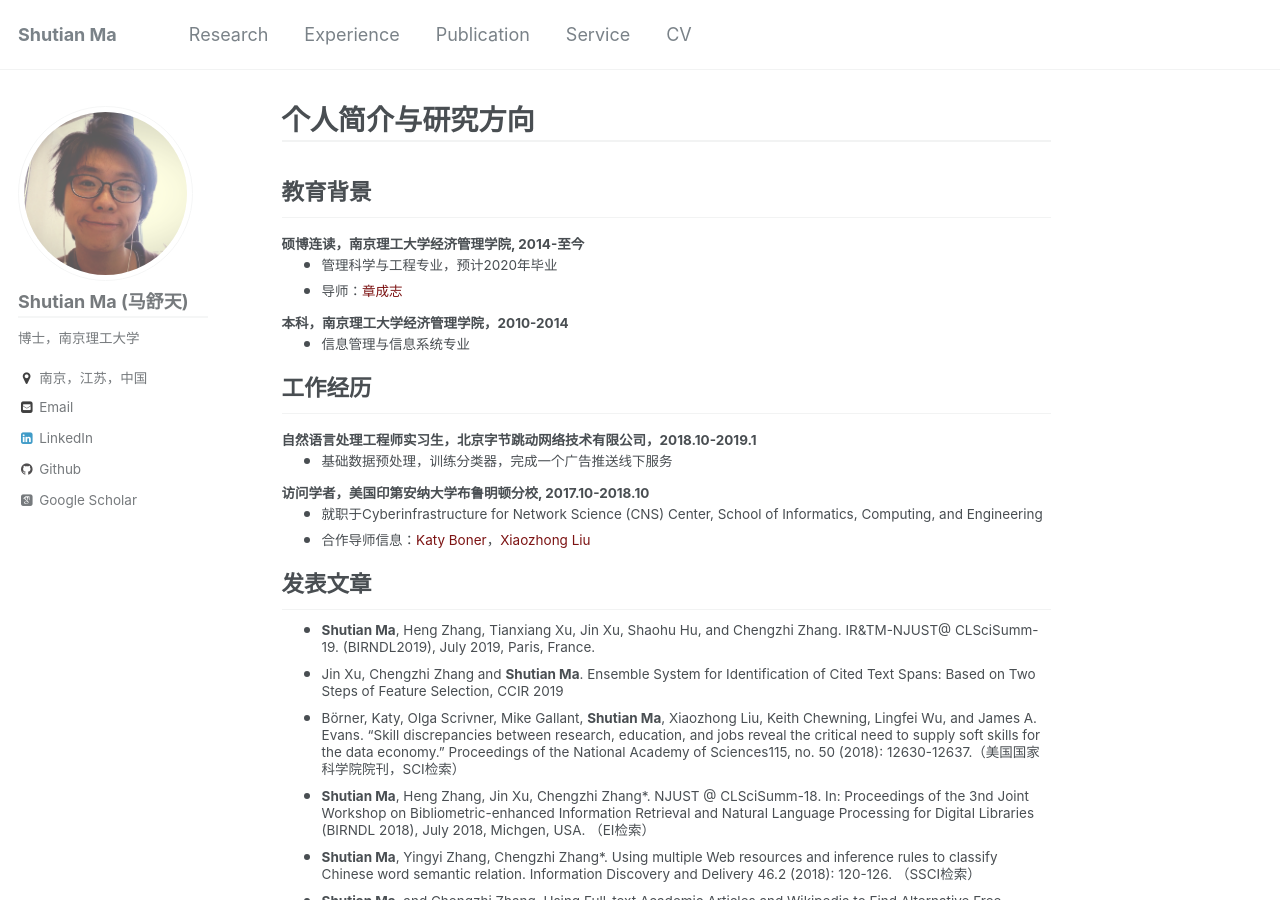
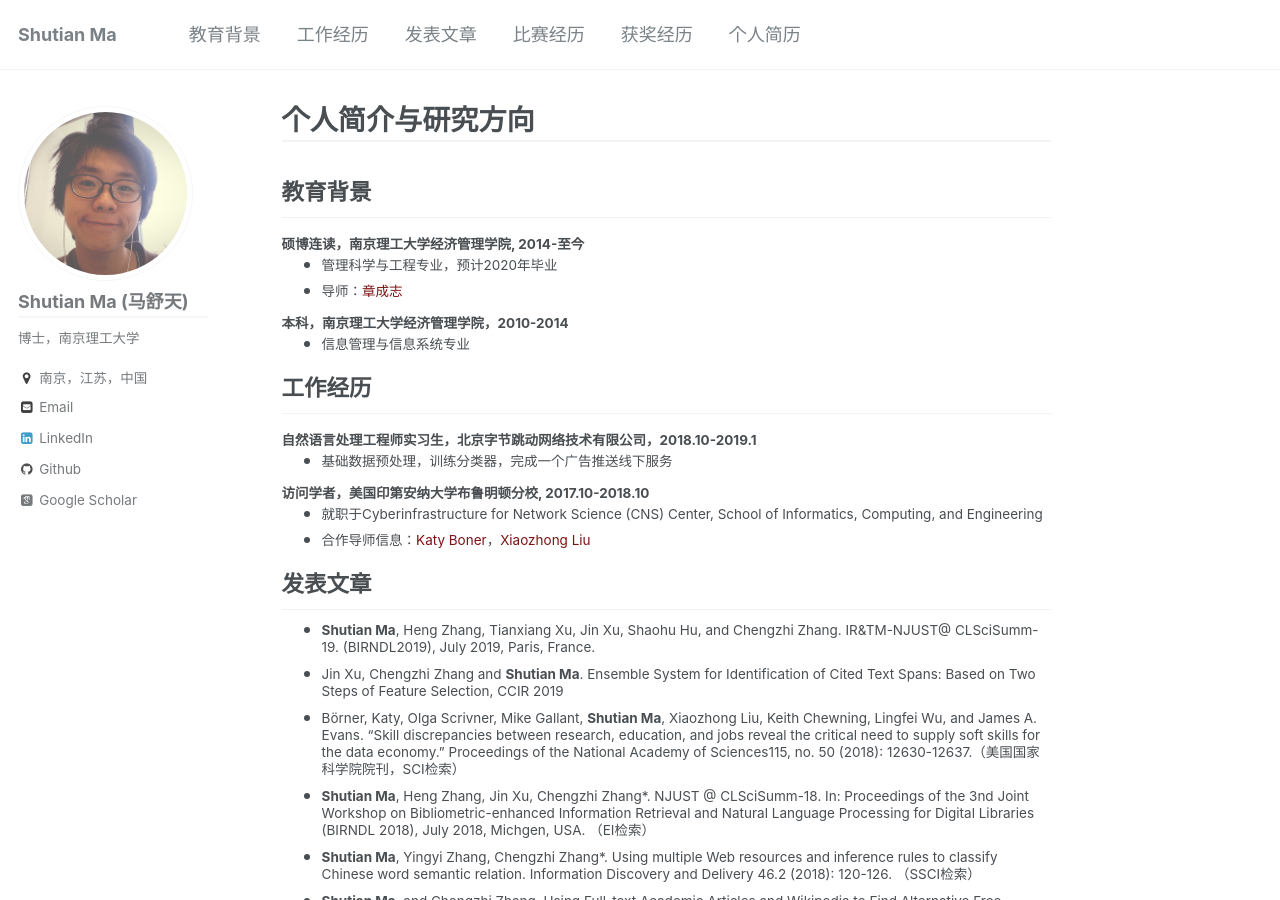
Before and after one commit to michellemashutian/michellemashutian.github.io_old, a Jekyll site: the page built from _pages/about.md, in a window 1280 px wide and 900 px high. Built offline with Jekyll 4.4.1, drawn with Linux system fonts in a browser that asks for light colours; some web fonts are replaced.

Commit message:
navigation

```diff
--- a/_data/navigation.yml
+++ b/_data/navigation.yml
@@ -4,15 +4,17 @@ main:
   #   url: /cv/
   # - title: "Education"
   #   url: /#education
-  - title: "Research"
+  - title: "教育背景"
     url: /#research
-  - title: "Experience"
+  - title: "工作经历"
     url: /#experience
-  - title: "Publication"
+  - title: "发表文章"
     url: /#publication
-  - title: "Service"
+  - title: "比赛经历"
     url: /#service
-  - title: "CV"
+  - title: "获奖经历"
+    url: /#award
+  - title: "个人简历"
     url: /files/cv.pdf
   # - title: "Blog"
   #   url: https://scholar.google.com/
```
